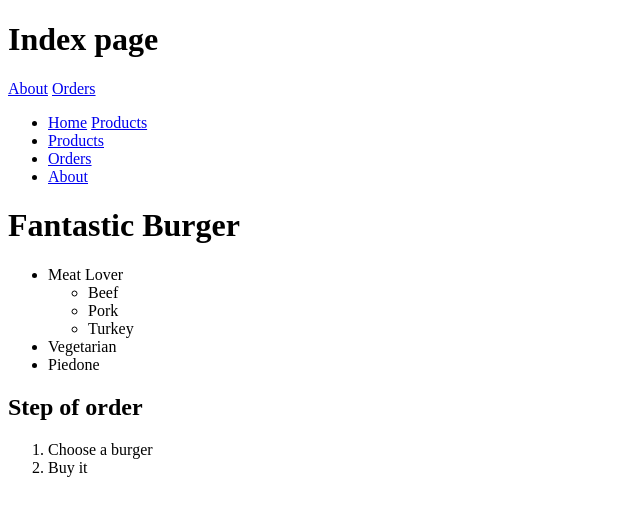
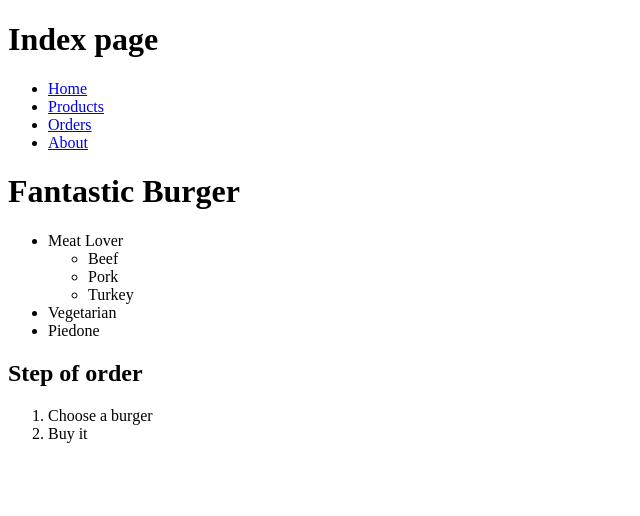
Before and after one commit to Nickhun0714/nickhun0714.github.io, a plain HTML site: page index.html in a window 1280 px wide. Shown: the whole page, without its empty margins (0-640 px from the left). Drawn offline with Linux system fonts and the light colour scheme.

Commit message:
Index changes

```diff
--- a/index.html
+++ b/index.html
@@ -7,14 +7,11 @@
 </head>
 <body>
     <h1>Index page</h1>
-    <a href="/about.html">About</a>
-    <a href="pages/orders.html">Orders</a>
+
 <!--Fejléc, menü-->
 <ul>
     <li>
         <a href="/">Home</a>
-        <a href="/pages/products.html">Products</a>
-
     </li>
     <li>
 
```
